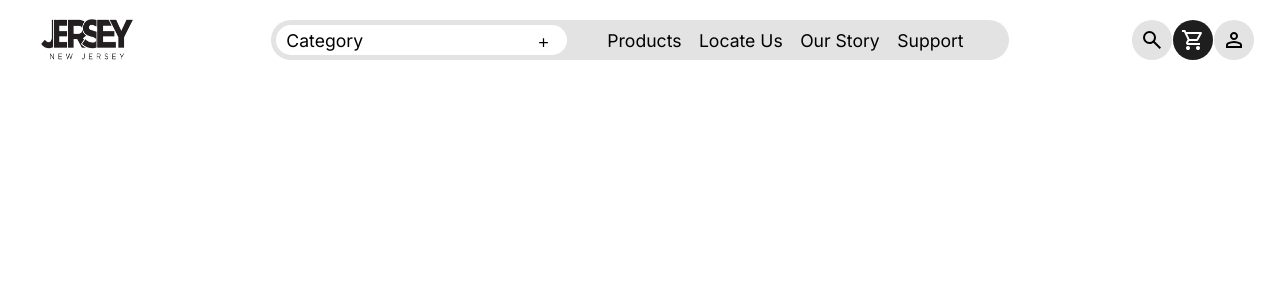
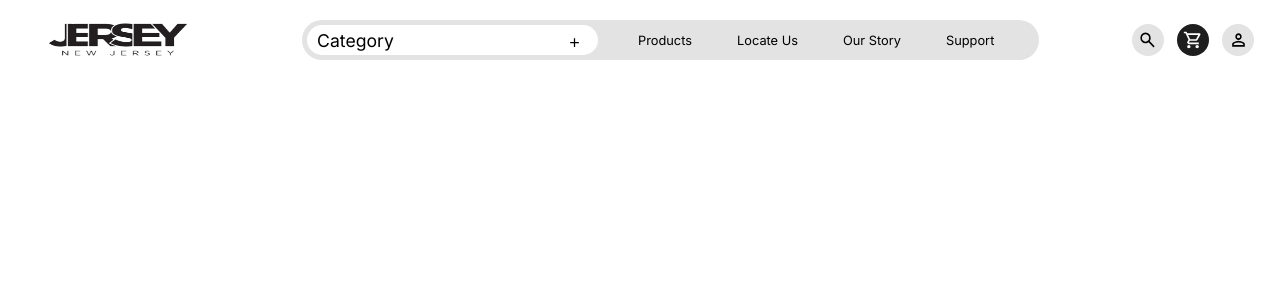
Before and after one commit to SamirJabre/New-Jersey-Front, a React (Vite) app: page / in a window 1280 px wide. Shown: the top 300 px of the page. Built offline with nearby package versions, Linux system fonts and the light colour scheme.

Commit message:
Modifying the Responsiveness of the Header

```diff
--- a/src/Components/Header/Header.css
+++ b/src/Components/Header/Header.css
@@ -12,6 +12,7 @@
     align-items: center;
     width: 10%;
     height: 100%;
+    transition: 0.3s;
 }
 #logo{
     width: 100%;
@@ -24,3 +25,11 @@
     width: 10%;
     height: 80%;
 }
+
+@media screen and (max-width: 1500px){
+    .Home_Logo{
+        width: 15%;
+        height: 80%;
+    }
+
+}
--- a/src/Components/Header/Header.jsx
+++ b/src/Components/Header/Header.jsx
@@ -1,11 +1,19 @@
-import React from 'react'
+import {useState,useEffect} from 'react'
 import './Header.css'
 import logo from '../../assets/logo.png'
 import Navbar from '../../Components/Navbar/Navbar'
 import ContentCircle from '../../base/Content_Circle/ContentCircle'
 
 function Header() {
-  return (
+
+  const [width, setWidth] = useState(window.innerWidth);
+  console.log(width);
+  useEffect(()=>{
+    const handleResize = () => setWidth(window.innerWidth);
+    window.addEventListener('resize', handleResize);
+  },[])
+
+  return width > 1200 ? (
     <header className='Home_Header'>
             <div className='Home_Logo'>
                 <img src={logo} alt='logo' id='logo'/>
@@ -18,8 +26,14 @@ function Header() {
               <ContentCircle color={'black'} logo={'cart'}/>
               <ContentCircle color={'gray'} logo={'profile'}/>
             </div>
-        </header>
+    </header>
+  ) :
+  (
+    <header>
+      <h1>Hello World</h1>
+    </header>
   )
+
 }
 
 export default Header
--- a/src/Components/Navbar/Navbar.css
+++ b/src/Components/Navbar/Navbar.css
@@ -59,3 +59,16 @@
     color: #00265F;
     font-size: 1.2rem;
 }
+
+@media screen and (max-width: 1500px){
+    .navbar_content li{
+        font-size: 1rem;
+    }
+}
+
+
+@media screen and (max-width: 1300px){
+    .navbar_content li{
+        font-size: 0.8rem;
+    }
+}
--- a/src/base/Content_Circle/ContentCircle.css
+++ b/src/base/Content_Circle/ContentCircle.css
@@ -3,6 +3,7 @@
     width: 2.5rem;
     border-radius: 100px;
     cursor: pointer;
+    transition: 0.3s;
 }
 .gray{
     background-color: #E3E3E3;
@@ -26,3 +27,10 @@
     width: 60%;
     height: 60%;
 }
+
+@media screen and (max-width: 1400px){
+    .circle{
+        height: 2rem;
+        width: 2rem;
+    }
+}
```
